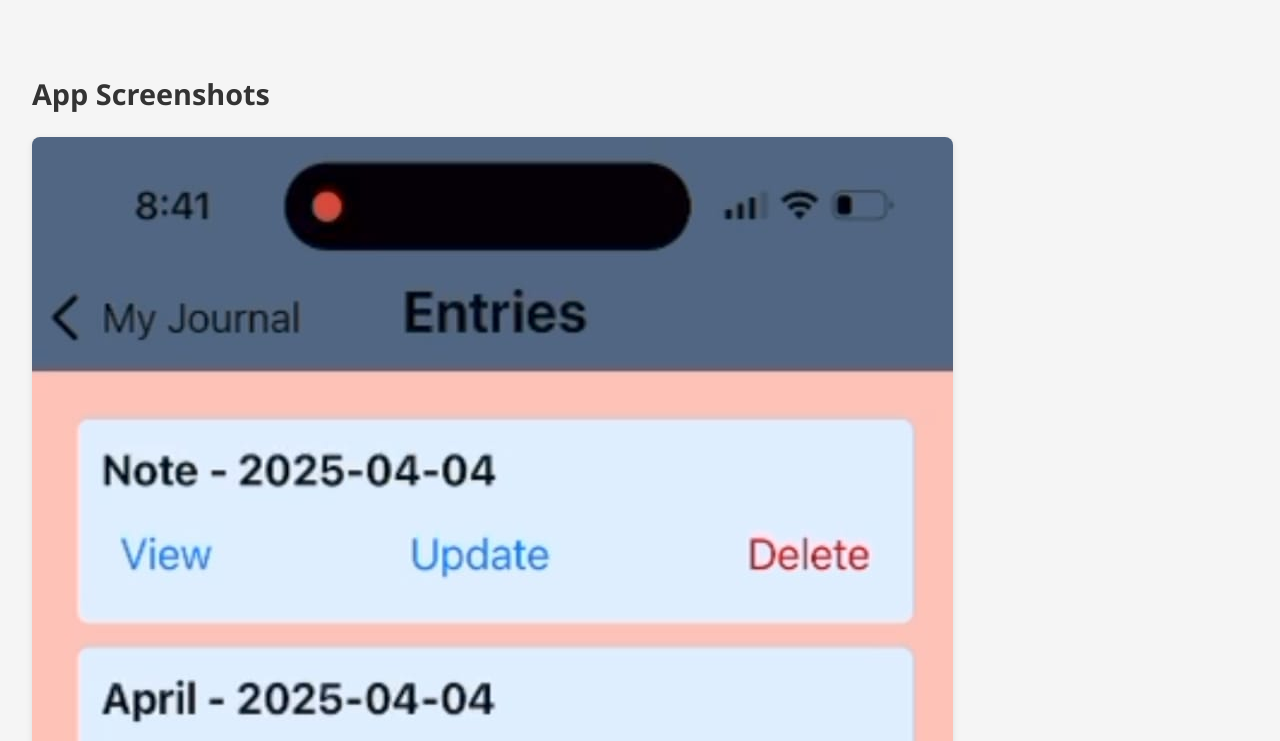
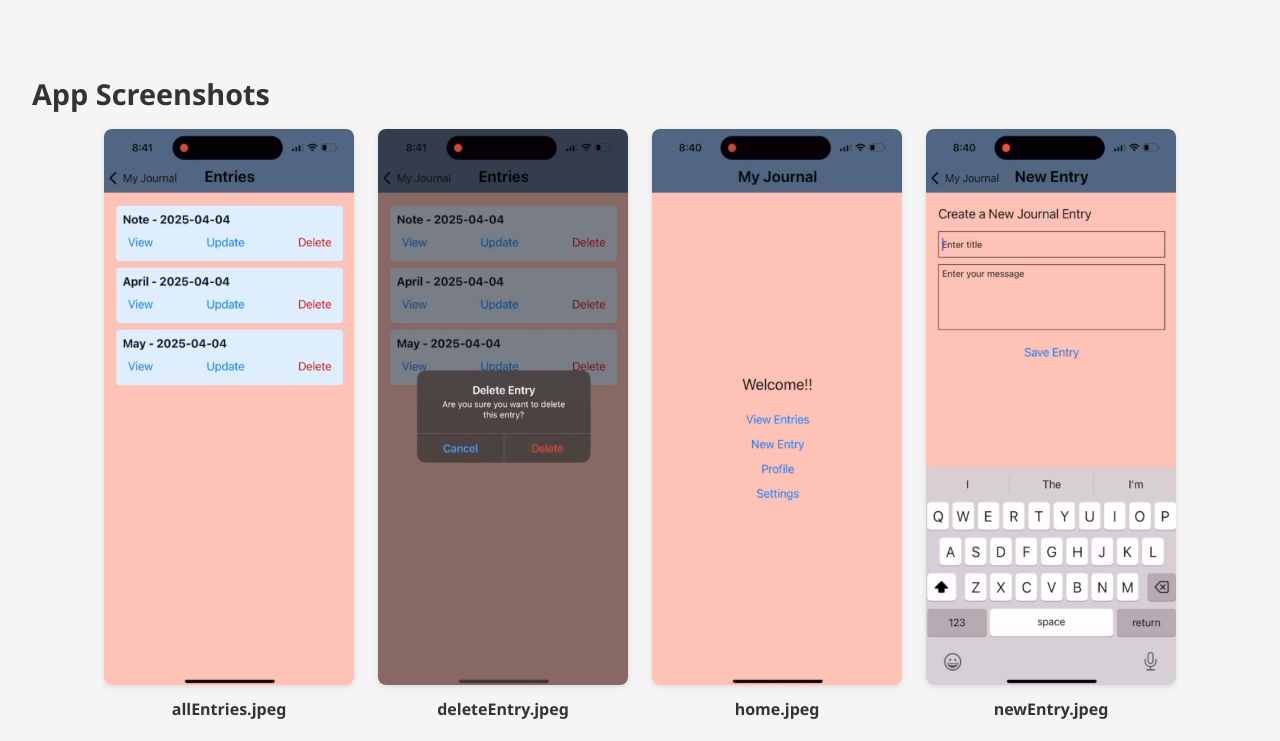
Before and after one commit to milanjob755/MDEV-mobileAppPortfolio, a plain HTML site: page index.html in a window 1280 px wide. Shown: the part 860-1601 px from the top of the page. Drawn offline with Linux system fonts and the light colour scheme.

Commit message:
Update index.html

```diff
--- a/index.html
+++ b/index.html
@@ -58,18 +58,28 @@
       margin-bottom: 1rem;
     }
 
-    .screenshots img {
-      max-width: 100%;
+    .screenshot-grid {
+      display: flex;
+      flex-wrap: wrap;
+      gap: 1.5rem;
+      justify-content: center;
+    }
+
+    .screenshot-item {
+      max-width: 250px;
+      text-align: center;
+    }
+
+    .screenshot-item img {
+      width: 100%;
       height: auto;
-      margin: 0.5rem 0;
       border-radius: 8px;
       box-shadow: 0 2px 6px rgba(0, 0, 0, 0.1);
     }
 
     .screenshot-caption {
-      text-align: center;
+      margin-top: 0.5rem;
       font-weight: bold;
-      margin-bottom: 1.5rem;
     }
 
     footer {
@@ -118,24 +128,31 @@
 
   <section class="screenshots">
     <h2>App Screenshots</h2>
-    <div>
+    <div class="screenshot-grid">
+      <div class="screenshot-item">
         <img src="allEntries.jpeg" alt="All Entries Screenshot">
         <div class="screenshot-caption">allEntries.jpeg</div>
-
+      </div>
+      <div class="screenshot-item">
         <img src="deleteEntry.jpeg" alt="Delete Entry Screenshot">
         <div class="screenshot-caption">deleteEntry.jpeg</div>
-
+      </div>
+      <div class="screenshot-item">
         <img src="home.jpeg" alt="Home Screen Screenshot">
         <div class="screenshot-caption">home.jpeg</div>
-
+      </div>
+      <div class="screenshot-item">
         <img src="newEntry.jpeg" alt="New Entry Screenshot">
         <div class="screenshot-caption">newEntry.jpeg</div>
-
+      </div>
+      <div class="screenshot-item">
         <img src="updateEntries.jpeg" alt="Update Entry Screenshot">
         <div class="screenshot-caption">updateEntries.jpeg</div>
-
+      </div>
+      <div class="screenshot-item">
         <img src="viewEntry.jpeg" alt="View Entry Screenshot">
         <div class="screenshot-caption">viewEntry.jpeg</div>
+      </div>
     </div>
   </section>
 
```
Lines whose indentation alone changed are shown as unchanged.
